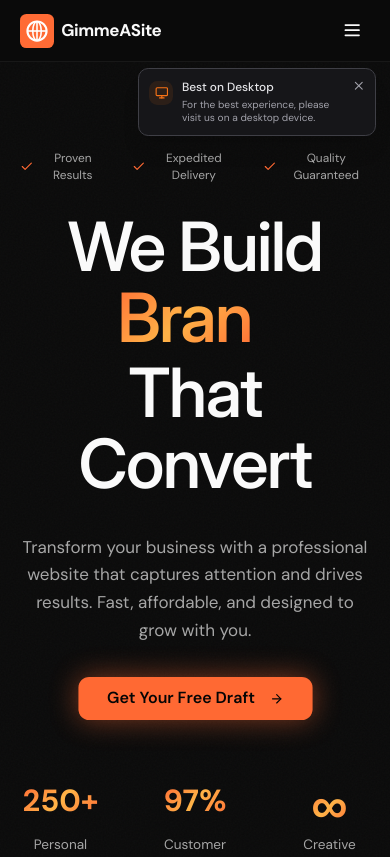
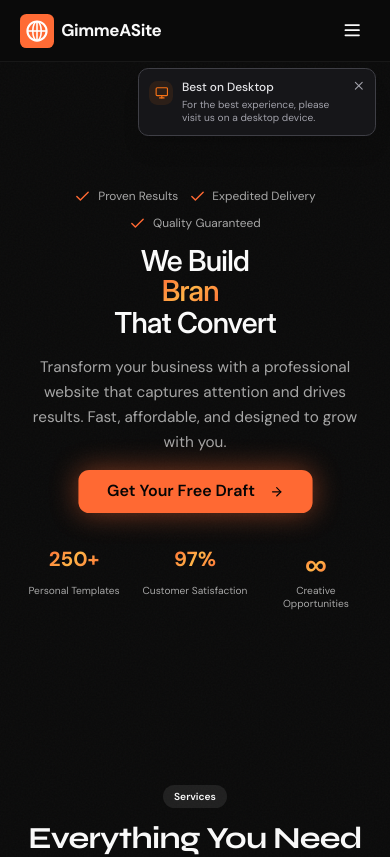
Before and after one commit to matrixfrr/GimmeASite, a Next.js app: page / in a window 390 px wide. Shown: the top 857 px of the page. Built offline with nearby package versions, Linux system fonts and the light colour scheme.

Commit message:
fix: hero section mobile responsive layout

```diff
--- a/src/app/page.tsx
+++ b/src/app/page.tsx
@@ -398,25 +398,25 @@ function HeroSection() {
   }, [displayed, isDeleting, phraseIndex]);
 
   return (
-    <section id="hero" className="relative min-h-screen flex items-center justify-center pt-32 overflow-hidden noise-bg">
-
-      <div className="max-w-7xl mx-auto px-6 py-12 relative z-10">
+    <section id="hero" className="relative min-h-screen flex items-center justify-center pt-24 md:pt-32 overflow-hidden noise-bg">
+
+      <div className="max-w-7xl mx-auto px-6 py-4 md:py-12 relative z-10">
         <div className="text-center max-w-6xl mx-auto">
-          <div className="flex items-center justify-center gap-8 mb-8 text-sm text-muted-foreground animate-slideIn opacity-0 stagger-1">
+          <div className="flex flex-wrap items-center justify-center gap-3 md:gap-8 mb-4 md:mb-8 text-sm text-muted-foreground animate-slideIn opacity-0 stagger-1">
             <div className="flex items-center gap-2"><Check className="w-5 h-5 text-primary" /><span>Proven Results</span></div>
             <div className="flex items-center gap-2"><Check className="w-5 h-5 text-primary" /><span>Expedited Delivery</span></div>
             <div className="flex items-center gap-2"><Check className="w-5 h-5 text-primary" /><span>Quality Guaranteed</span></div>
           </div>
 
-          <h1 className="tracking-tight leading-[1.05] mb-8 animate-slideIn opacity-0 stagger-2 transition-none" style={{ fontFamily: "'Inter', sans-serif", fontWeight: 550, fontSize: "80px" }}>
+          <h1 className="tracking-tight leading-[1.05] mb-4 md:mb-8 animate-slideIn opacity-0 stagger-2 transition-none" style={{ fontFamily: "'Inter', sans-serif", fontWeight: 550, fontSize: "clamp(34px, 8vw, 80px)" }}>
             <span className="block">We Build</span>
-            <span className="block" style={{ minHeight: "1.1em", overflow: "hidden", whiteSpace: "nowrap" }}>
+            <span className="block" style={{ height: "1.1em", overflow: "hidden", whiteSpace: "nowrap" }}>
               <span className="gradient-text">{displayed}</span><span className="hero-cursor">|</span>
             </span>
             <span className="block">That Convert</span>
           </h1>
 
-          <p className="text-xl md:text-2xl text-muted-foreground max-w-4xl mx-auto mb-10 leading-relaxed animate-slideIn opacity-0 stagger-3">
+          <p className="text-lg md:text-2xl text-muted-foreground max-w-4xl mx-auto mb-5 md:mb-10 leading-relaxed animate-slideIn opacity-0 stagger-3">
             Transform your business with a professional website that captures attention and drives results. Fast, affordable, and designed to grow with you.
           </p>
 
@@ -430,17 +430,17 @@ function HeroSection() {
           </div>
         </div>
 
-        <div className="grid grid-cols-3 gap-16 mt-16 animate-slideIn opacity-0 stagger-6 max-w-5xl mx-auto">
+        <div className="grid grid-cols-3 gap-4 md:gap-16 mt-8 md:mt-16 animate-slideIn opacity-0 stagger-6 max-w-5xl mx-auto">
           {[
             { number: "250+", label: "Personal Templates" },
             { number: "97%", label: "Customer Satisfaction" },
             { number: "∞", label: "Creative Opportunities" },
           ].map((stat) => (
             <div key={stat.label} className="text-center">
-              <div className="h-16 md:h-20 flex items-center justify-center mb-2">
-                <span className={`font-bold gradient-text ${stat.number === "∞" ? "text-6xl md:text-7xl leading-none mt-3" : "text-4xl md:text-5xl"}`}>{stat.number}</span>
+              <div className="h-12 md:h-20 flex items-center justify-center mb-1 md:mb-2">
+                <span className={`font-bold gradient-text ${stat.number === "∞" ? "text-4xl md:text-6xl lg:text-7xl leading-none mt-3" : "text-2xl md:text-4xl lg:text-5xl"}`}>{stat.number}</span>
               </div>
-              <div className="text-muted-foreground">{stat.label}</div>
+              <div className="text-xs md:text-base text-muted-foreground">{stat.label}</div>
             </div>
           ))}
         </div>
```
